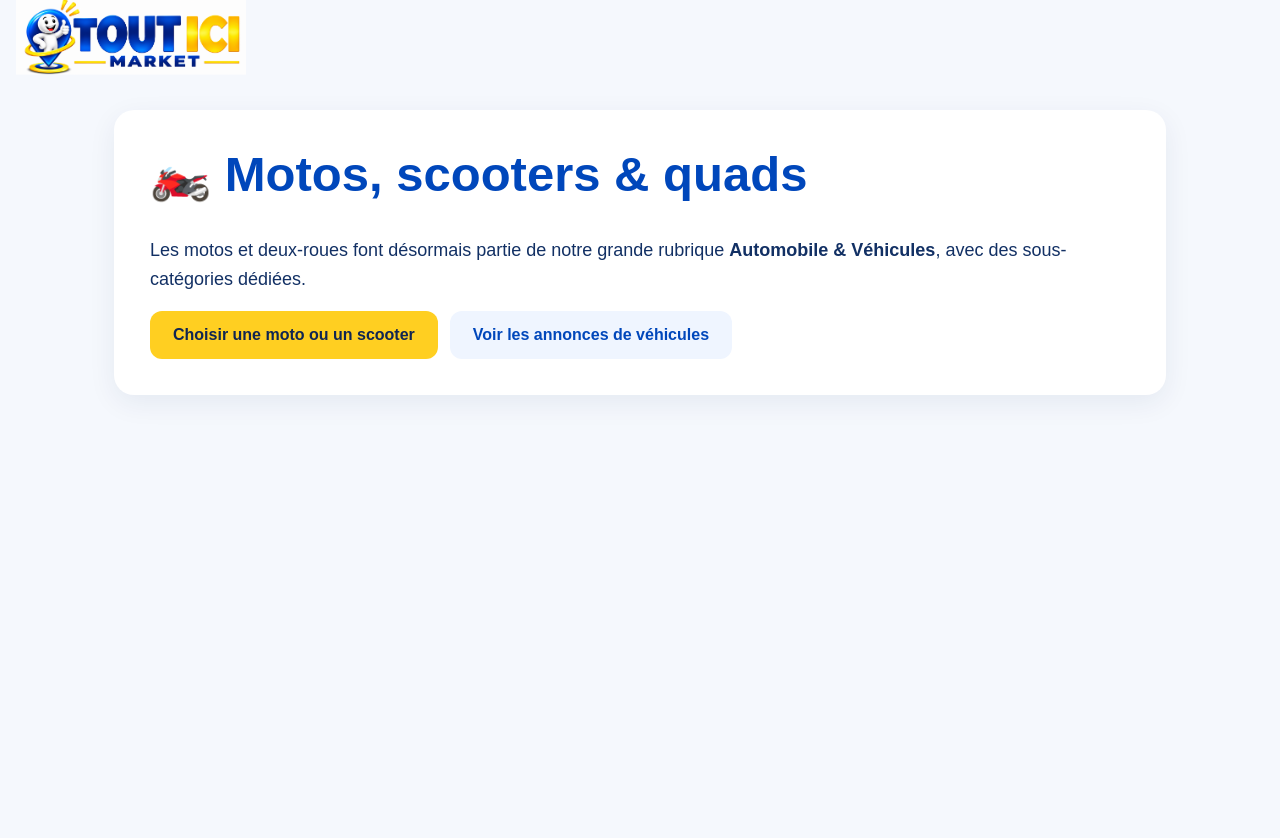
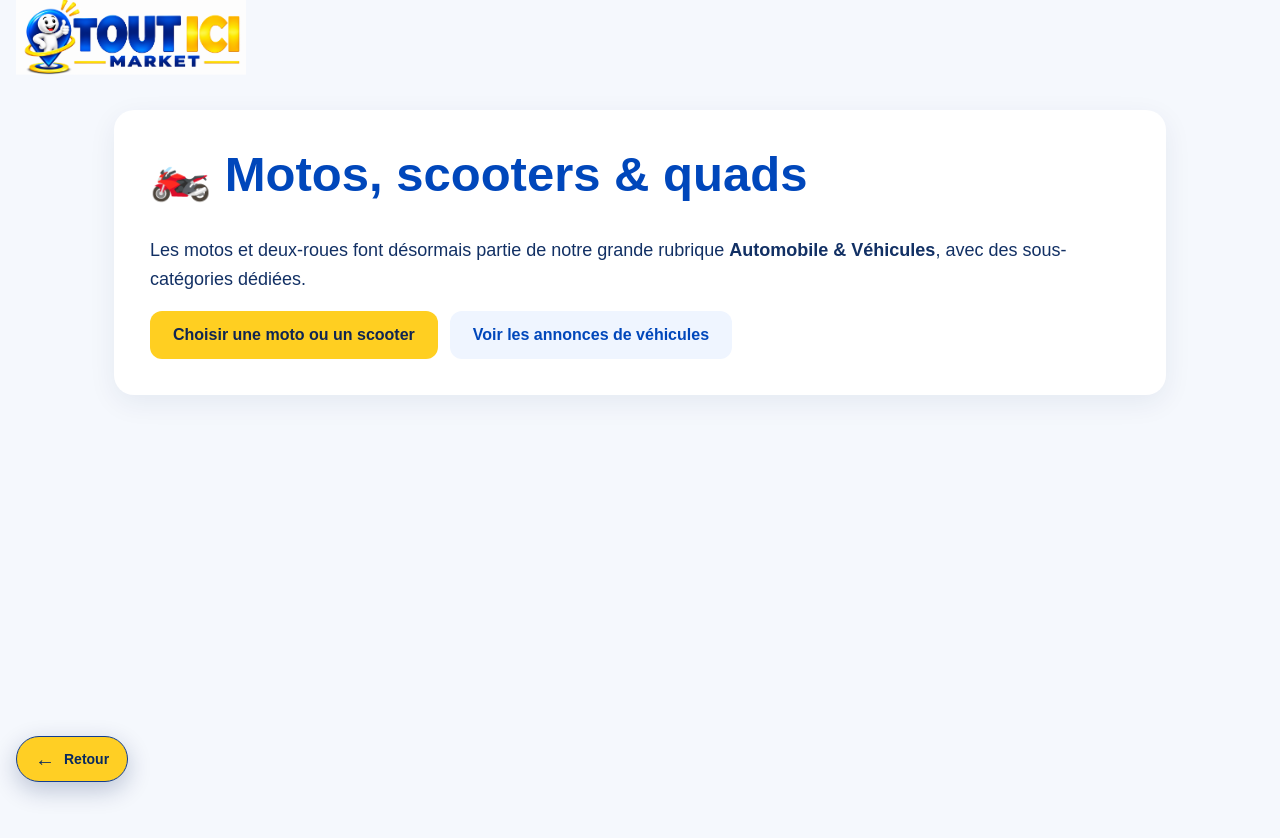
Before and after one commit to Touticimarket/tout-ici-market, a Next.js app: page /moto in a window 1280 px wide. Shown: the top 838 px of the page. Built offline with nearby package versions, Linux system fonts and the light colour scheme.

Commit message:
Show Retour button on all internal site pages without changing the official logo

```diff
--- a/app/layout.tsx
+++ b/app/layout.tsx
@@ -1,3 +1,4 @@
+import BoutonRetour from "./components/BoutonRetour";
 import type { ReactNode } from "react";
 
 export default function RootLayout({
@@ -43,6 +44,7 @@ export default function RootLayout({
           </a>
         </header>
         {children}
+        <BoutonRetour />
       </body>
     </html>
   );
```
